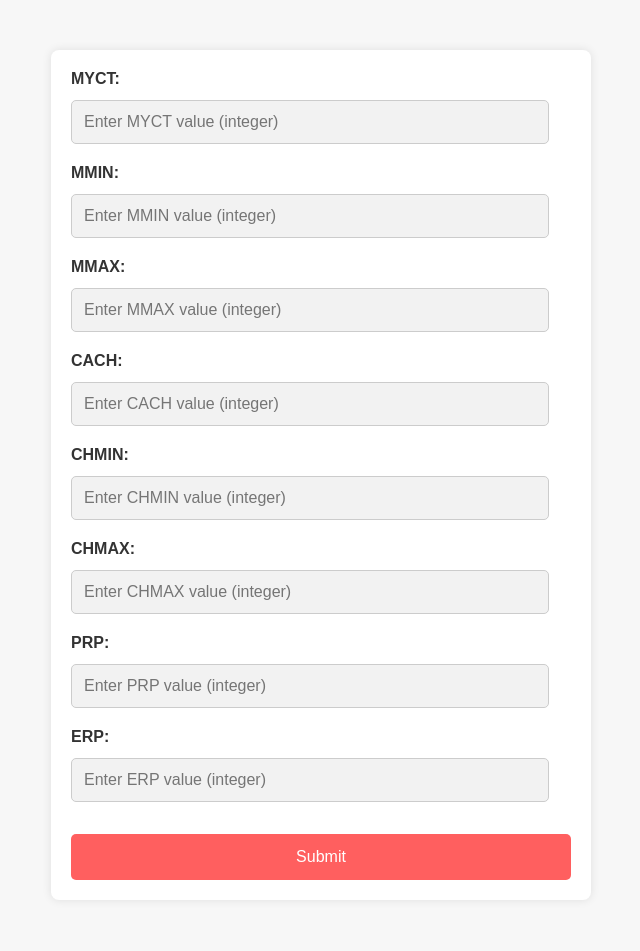
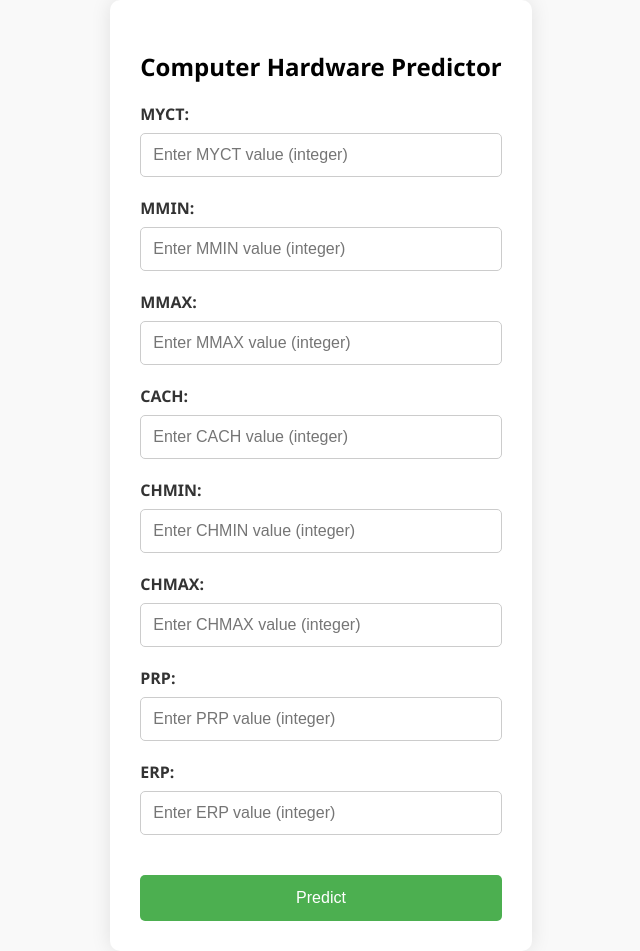
Before and after one commit to kunalsir98/computer-hardware, a Flask app: page /predict in a window 1280 px wide. Shown: the whole page, without its empty margins (319-959 px from the left). Before the commit the page ends 880 px from the top, so only its background shows below. Run offline with Flask 3, Linux system fonts and the light colour scheme.

Commit message:
'application'

```diff
--- a/templates/form.html
+++ b/templates/form.html
@@ -4,22 +4,26 @@
 <head>
     <meta charset="UTF-8">
     <meta name="viewport" content="width=device-width, initial-scale=1.0">
-    <title>computer hardware predictor</title>
+    <title>Computer Hardware Predictor</title>
     <style>
         body {
-            font-family: Arial, sans-serif;
-            background-color: #f7f7f7;
+            font-family: 'Segoe UI', Tahoma, Geneva, Verdana, sans-serif;
+            background-color: #f9f9f9;
             margin: 0;
             padding: 0;
+            display: flex;
+            justify-content: center;
+            align-items: center;
+            height: 100vh;
         }
 
         .container {
-            max-width: 500px;
-            margin: 50px auto;
+            max-width: 400px;
+            margin: auto;
             background-color: #fff;
-            padding: 20px;
-            border-radius: 8px;
-            box-shadow: 0 0 10px rgba(0, 0, 0, 0.1);
+            padding: 30px;
+            border-radius: 10px;
+            box-shadow: 0 0 20px rgba(0, 0, 0, 0.1);
         }
 
         .form-group {
@@ -30,18 +34,17 @@
             font-weight: bold;
             color: #333;
             display: block;
-            margin-bottom: 6px;
+            margin-bottom: 8px;
         }
 
         input[type="text"],
         select {
-            width: calc(100% - 22px);
+            width: 100%;
             padding: 12px;
             border: 1px solid #ccc;
             border-radius: 5px;
             box-sizing: border-box;
             transition: border-color 0.3s;
-            margin-top: 6px;
             font-size: 16px;
         }
 
@@ -72,26 +75,11 @@
             font-size: 16px;
             transition: background-color 0.3s;
             width: 100%;
-            margin-top: 12px;
+            margin-top: 20px;
         }
 
         input[type="submit"]:hover {
             background-color: #ff3f3f;
-        }
-
-        select,
-        input[type="text"] {
-            background-color: #f2f2f2;
-        }
-
-        select:hover,
-        input[type="text"]:hover {
-            background-color: #e0e0e0;
-        }
-
-        option {
-            background-color: #fff;
-            color: #333;
         }
     </style>
 </head>
@@ -99,6 +87,7 @@
 <body>
 
     <div class="container">
+        <h2 style="text-align: center; margin-bottom: 20px;">Computer Hardware Predictor</h2>
         <form action="{{ url_for('predict_datapoint') }}" method="POST">
             <div class="form-group">
                 <label for="MYCT">MYCT:</label>
@@ -132,7 +121,7 @@
                 <label for="ERP">ERP:</label>
                 <input type="text" id="ERP" name="ERP" placeholder="Enter ERP value (integer)">
             </div>
-            <input type="submit" value="Submit">
+            <input type="submit" value="Predict" style="background-color: #4CAF50;">
         </form>
     </div>
 
```
Also changed, not shown: templates/results.html (+11 -9 lines), README.md, Screenshot (166).png (added), Screenshot (167).png (added).
